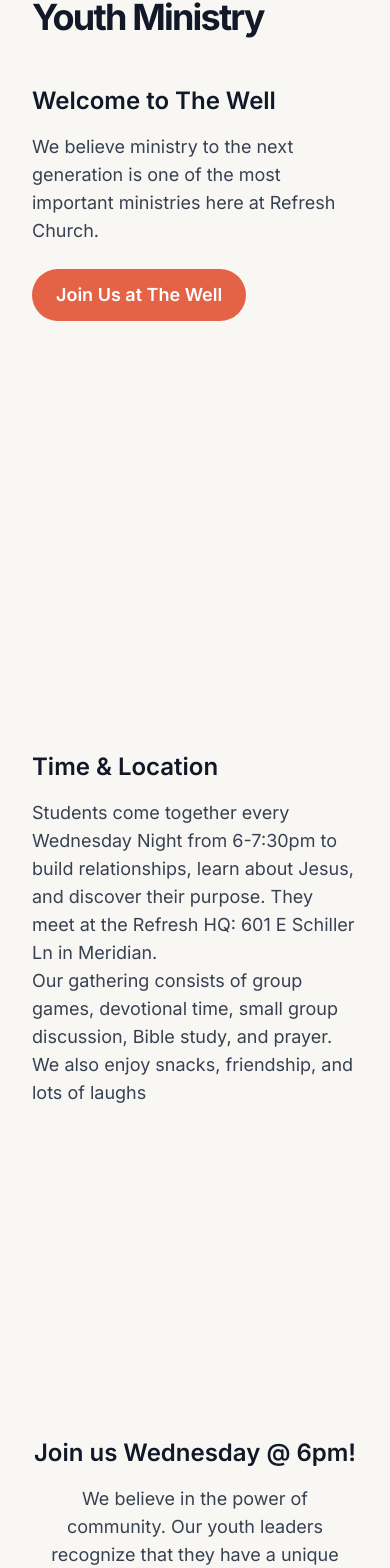
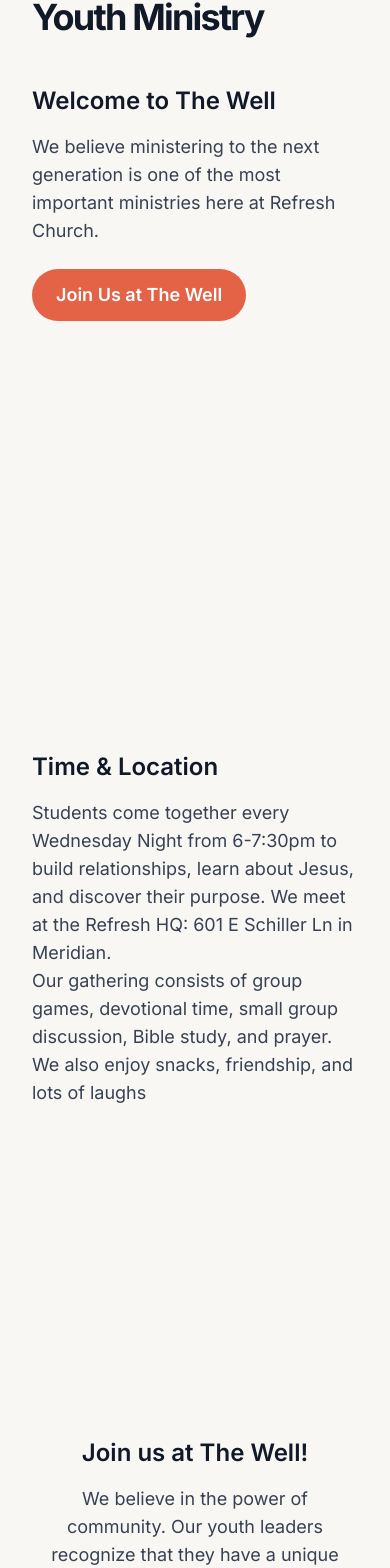
Before and after one commit to refreshchurch/refresh_church, a Next.js app: page /refresh-youth in a window 390 px wide. Shown: the part 133-1701 px from the top of the page. Built offline with nearby package versions, Linux system fonts and the light colour scheme; grey boxes are pictures that could not be loaded.

Commit message:
- updated some blurbs - added favicon svg

```diff
--- a/src/app/layout.js
+++ b/src/app/layout.js
@@ -13,10 +13,13 @@
 export default function RootLayout({ children }) {
   return (
     <html lang="en">
+      <head>
+        <link rel="icon" href="/r-favicon.svg" type="image/svg+xml" />
+      </head>
       <body className={inter.className}>
         <Navbar />
         {children}
-        <FooterComponent/>
+        <FooterComponent />
       </body>
     </html>
   );
--- a/src/app/r-kids/page.js
+++ b/src/app/r-kids/page.js
@@ -8,7 +8,7 @@
 export default function KidMinistry() {
   return (
     <div className="container mx-auto px-8 sm:px-36 py-12">
-      <h2 className="text-4xl font-bold text-gray-900 tracking-tighter sm:text-5xl md:text-6xl mb-12">Kid Ministry</h2>
+      <h2 className="text-4xl font-bold text-gray-900 tracking-tighter sm:text-5xl md:text-6xl mb-12">Kids Ministry</h2>
 
       {/* Hero Blurb Section with Background Image and Improved Text Bubble */}
       {/* <div
@@ -20,7 +20,7 @@
         <div className="absolute inset-0 bg-black bg-opacity-70 rounded-2xl z-0"></div>
 
         <div className="relative z-10">
-          <h3 className="text-2xl font-semibold mb-4">Welcome to Our Kid Ministry</h3>
+          <h3 className="text-2xl font-semibold mb-4">Welcome to Our Kids Ministry</h3>
           <p className="text-lg">
             Our Kid Ministry is designed to provide a safe, fun, and nurturing environment where children can learn about God's love. Whether it's their first Sunday or they’ve been coming for years, we’re committed to helping every child grow in their faith and make lasting friendships.
           </p>
@@ -35,7 +35,7 @@
       >
         {/* Text content with its own background */}
         <div className="relative z-10 text-black bg-[#daedec] rounded-xl p-6 max-w-3xl mx-auto">
-          <h3 className="text-2xl font-bold mb-4">Welcome to Our Kid Ministry</h3>
+          <h3 className="text-2xl font-bold mb-4">Welcome to Our Kids Ministry</h3>
           <p className="text-lg">
             We believe ministry to children is one of the most important ministries here at Refresh Church.
             We are excited to join with families as we partner together, to raise a generation of children who passionately follow Jesus, become like Him and do what He does.
@@ -51,7 +51,7 @@
           <div className="lg:w-1/2 mb-6 lg:mb-0 lg:pr-8">
             <h4 className="text-2xl font-bold text-primary mb-4">Your First Sunday</h4>
             <p className="text-gray-700 text-lg">
-              When you arrive at Refresh, walk over to the Check in area located near the refreshments. Here you will be greeted and assisted as you register your children for the first time. We will then direct you to one of our 5 environments.
+              When you arrive at Refresh, walk over to the Check In area located near the refreshments. Here you will be greeted and assisted as you register your children for the first time. We will then direct you to one of our 5 environments.
 
               We care about the safety of your children and use two-part name tags with a unique family security number required for pick up.
 
@@ -81,7 +81,6 @@
           <div className="lg:w-1/2 lg:pl-8">
             <h4 className="text-2xl font-bold text-primary mb-4">Nursery</h4>
             <p className="text-gray-700 text-lg">
-              Nursery
               Whether you’re parenting a brand new baby or are a seasoned parent, our nursery is full of loving volunteers who are focused on their care, we meet your child where they are so that they can experience Jesus through their interaction with our loving leaders.
             </p>
           </div>
@@ -128,7 +127,7 @@
 
       {/* Join the Team Section */}
       <div className="text-center mt-12">
-        <h3 className="text-2xl font-semibold text-gray-900 mb-4">Join the Kid Ministry Team</h3>
+        <h3 className="text-2xl font-semibold text-gray-900 mb-4">Join the Kids Ministry Team</h3>
         <p className="text-gray-700 text-lg mb-6 ">
           Are you passionate about working with children and helping them grow in their faith? We're always looking for dedicated volunteers to join our team. Get involved and make a difference in the lives of our kids today!
         </p>
--- a/src/app/refresh-youth/page.js
+++ b/src/app/refresh-youth/page.js
@@ -14,7 +14,7 @@
         <div className="lg:w-1/2 mb-8 lg:mb-0 lg:pr-8">
           <h3 className="text-2xl font-semibold text-gray-900 mb-4">Welcome to The Well</h3>
           <p className="text-gray-700 text-lg mb-6">
-          We believe ministry to the next generation is one of the most important ministries here at Refresh Church.
+          We believe ministering to the next generation is one of the most important ministries here at Refresh Church.
           </p>
           <Link href="https://refresh.churchcenter.com/groups/small-groups/youth-small-group" className="inline-block bg-primary text-white text-lg font-semibold py-3 px-6 rounded-full hover:bg-primaryDark transition duration-300 ease-in-out">
             Join Us at The Well
@@ -38,9 +38,8 @@
           <div className="lg:w-1/2 lg:pl-8 mb-8 lg:mb-0">
             <h3 className="text-2xl font-semibold text-gray-900 mb-4">Time & Location</h3>
             <p className="text-gray-700 text-lg">
-            Students come together every Wednesday Night from 6-7:30pm to build relationships, learn about Jesus, and discover their purpose. They meet at the Refresh HQ: 601 E Schiller Ln in Meridian.
-<br/>
-Our gathering consists of group games, devotional time, small group discussion, Bible study, and prayer. We also enjoy snacks, friendship, and lots of laughs
+            Students come together every Wednesday Night from 6-7:30pm to build relationships, learn about Jesus, and discover their purpose.
+            We meet at the Refresh HQ: 601 E Schiller Ln in Meridian. <br/>Our gathering consists of group games, devotional time, small group discussion, Bible study, and prayer. We also enjoy snacks, friendship, and lots of laughs
             </p>
           </div>
           <div className="lg:w-1/2">
@@ -60,7 +59,7 @@
       {/* Final Call to Action with Image */}
       <div className="flex flex-col lg:flex-row items-center text-center lg:text-left mt-12">
         <div className="lg:w-1/2 lg:pr-8">
-          <h3 className="text-2xl font-semibold text-gray-900 mb-4">Join us Wednesday @ 6pm!</h3>
+          <h3 className="text-2xl font-semibold text-gray-900 mb-4">Join us at The Well!</h3>
           <p className="text-gray-700 text-lg mb-6">
           We believe in the power of community. Our youth leaders recognize that they have a unique influence in the lives of the middle and high school students they serve. Their goal is to encourage authentic faith as they invest in a relationship with your student(s) and help them build a relationship with Jesus and others around them.
           </p>
--- a/src/app/womens-ministry/page.js
+++ b/src/app/womens-ministry/page.js
@@ -38,7 +38,7 @@
           <div className="lg:w-1/2 lg:pl-8 mb-8 lg:mb-0">
             <h3 className="text-2xl font-semibold text-gray-900 mb-4">Grow in Faith Together</h3>
             <p className="text-gray-700 text-lg">
-            We try to spend time together every quarter sharing food, and getting to know each other. These gatherings lend themselves to building community so that we can break off into smaller groups and take steps to see every person refreshed and every purpose discovered. We have a variety of small groups available for women throughout the year! Check them out by clicking below!
+            We spend time together every quarter sharing food, and getting to know each other. These gatherings lend themselves to building community so that we can break off into smaller groups and take steps to see every person refreshed and every purpose discovered. We have a variety of small groups available for women throughout the year! Check them out by clicking below!
 
             </p>
           </div>
```
Also changed, not shown: public/r-favicon.svg (added).
